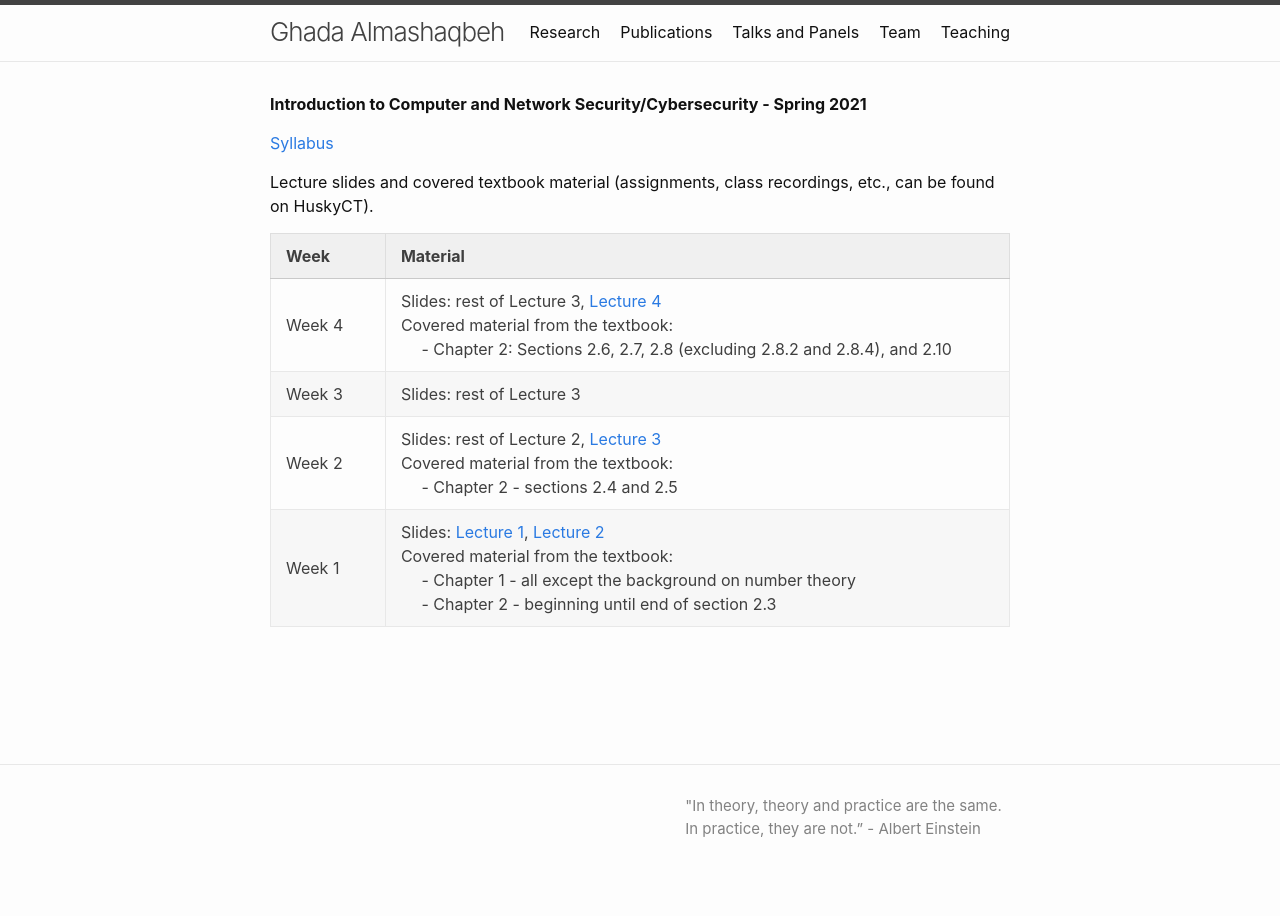
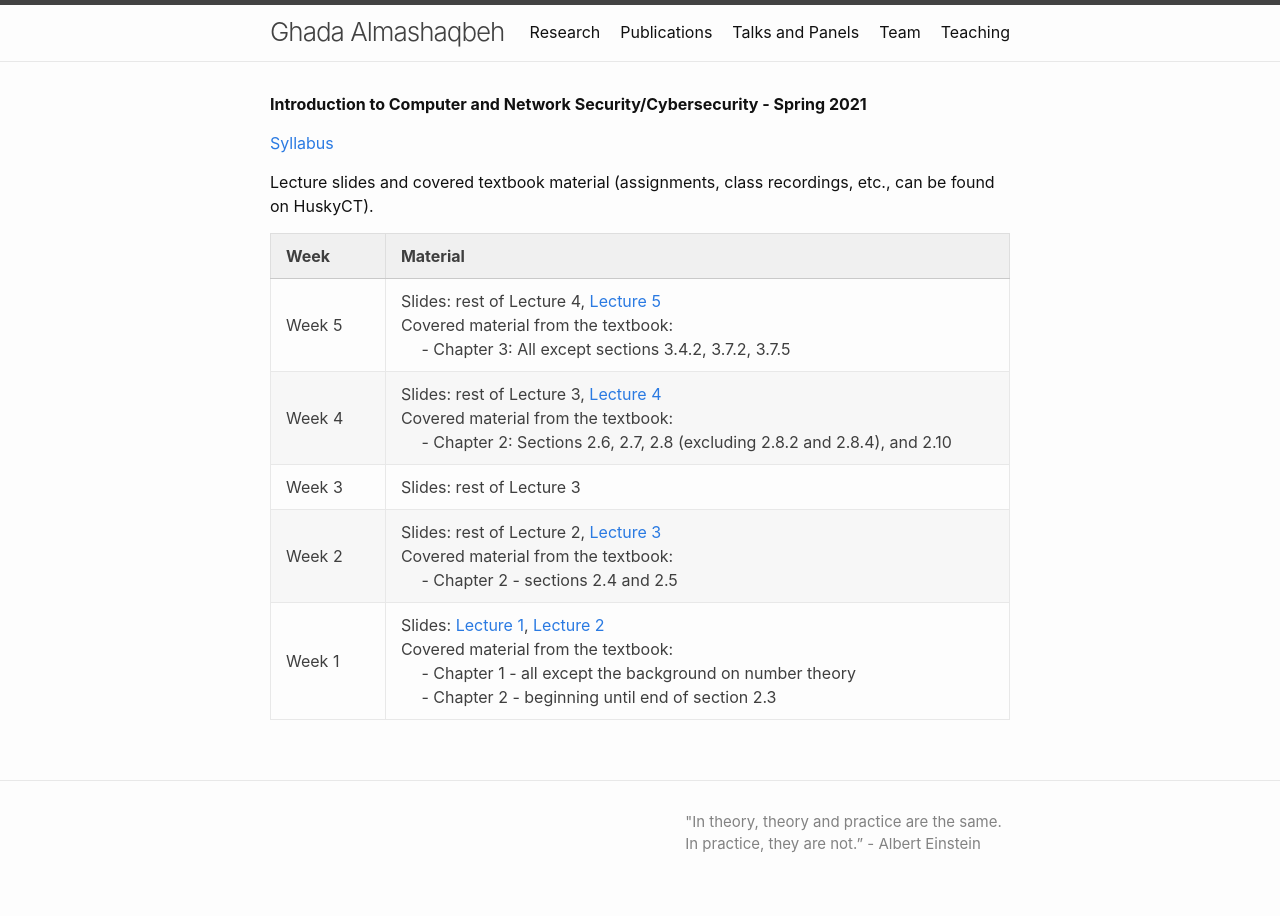
Before and after one commit to GhadaAlmashaqbeh/GhadaAlmashaqbeh.github.io, a Jekyll site: the page built from courses/cse3400-s2021/index.md, in a window 1280 px wide. Built offline with Jekyll 4.4.1, drawn with Linux system fonts in a browser that asks for light colours.

Commit message:
add lecture 5

```diff
--- a/courses/cse3400-s2021/index.md
+++ b/courses/cse3400-s2021/index.md
@@ -10,6 +10,7 @@ Lecture slides and covered textbook material (assignments, class recordings, etc
 
 | Week&emsp;&emsp;| Material           |
 |----------|--------------------|
+| Week 5 | Slides: rest of Lecture 4, [Lecture 5](./lecture5.pdf) <br/> Covered material from the textbook: <br/> &emsp; - Chapter 3: All except sections 3.4.2, 3.7.2, 3.7.5 |
 | Week 4 | Slides: rest of Lecture 3, [Lecture 4](./lecture4.pdf) <br/> Covered material from the textbook: <br/> &emsp; - Chapter 2: Sections 2.6, 2.7, 2.8 (excluding 2.8.2 and 2.8.4), and 2.10 |
 | Week 3 | Slides: rest of Lecture 3 |
 | Week 2 | Slides: rest of Lecture 2, [Lecture 3](./lecture3.pdf) <br/> Covered material from the textbook: <br/> &emsp; - Chapter 2 - sections 2.4 and 2.5 |
```
Also changed, not shown: 6 other files.
